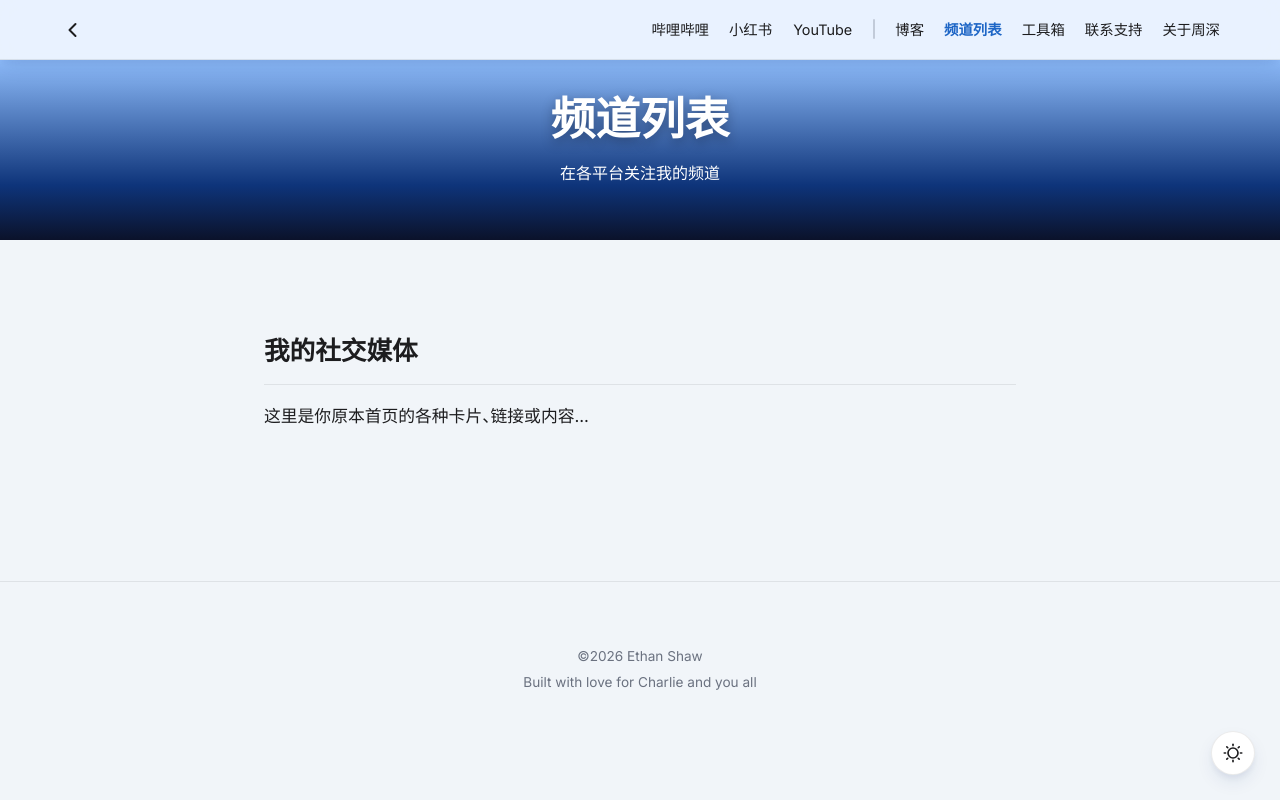
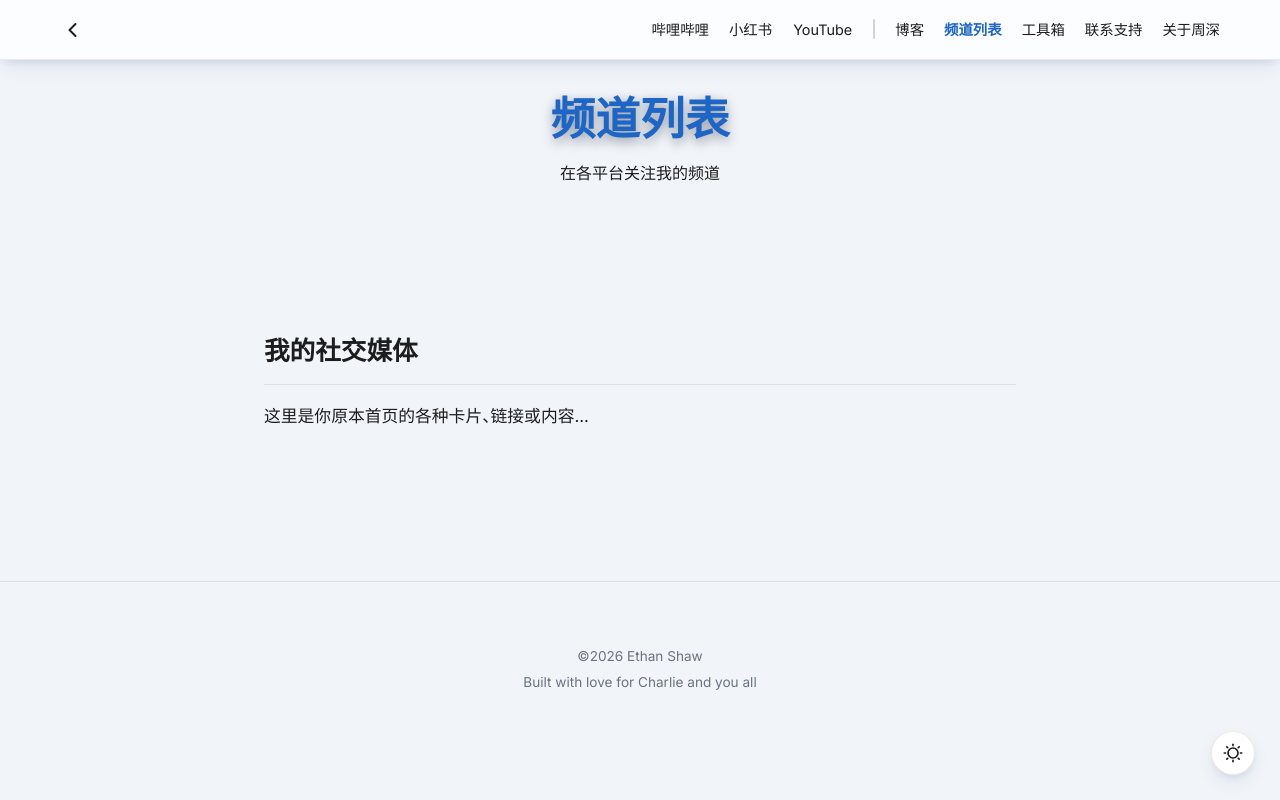
Before and after one commit to KabulMus/MyBlog, an Astro site: page / in a window 1280 px wide. Built offline with nearby package versions, Linux system fonts and the light colour scheme; Astro itself is replaced by a stand-in of ours; a web font is replaced by a local one.

Commit message:
update main.css

```diff
--- a/src/styles/main.css
+++ b/src/styles/main.css
@@ -631,7 +631,6 @@ footer a:hover {
     padding-top: 40px; /* 为固定导航留空间 */
     color: #ffffff;
     text-align: center;
-    background: linear-gradient(180deg, #90befc 24%, #0e347a 77.2%, #0b122a 100%);
 }
 
 .page-hero section.hero-content {
@@ -648,14 +647,14 @@ footer a:hover {
 
 .page-hero h1 {
     font-size: 2.8rem;
-    color: #ffffff;
+    color: var(--primary-blue);
     margin-bottom: 5px;
     text-shadow: 0 4px 12px rgba(8, 15, 38, 0.4);
 }
 
 .page-hero .tagline {
     font-size: 1rem;
-    color: #ffffff;
+    color: var(--text-main);
     max-width: 600px;
     margin-bottom: 10px;
 }
```
